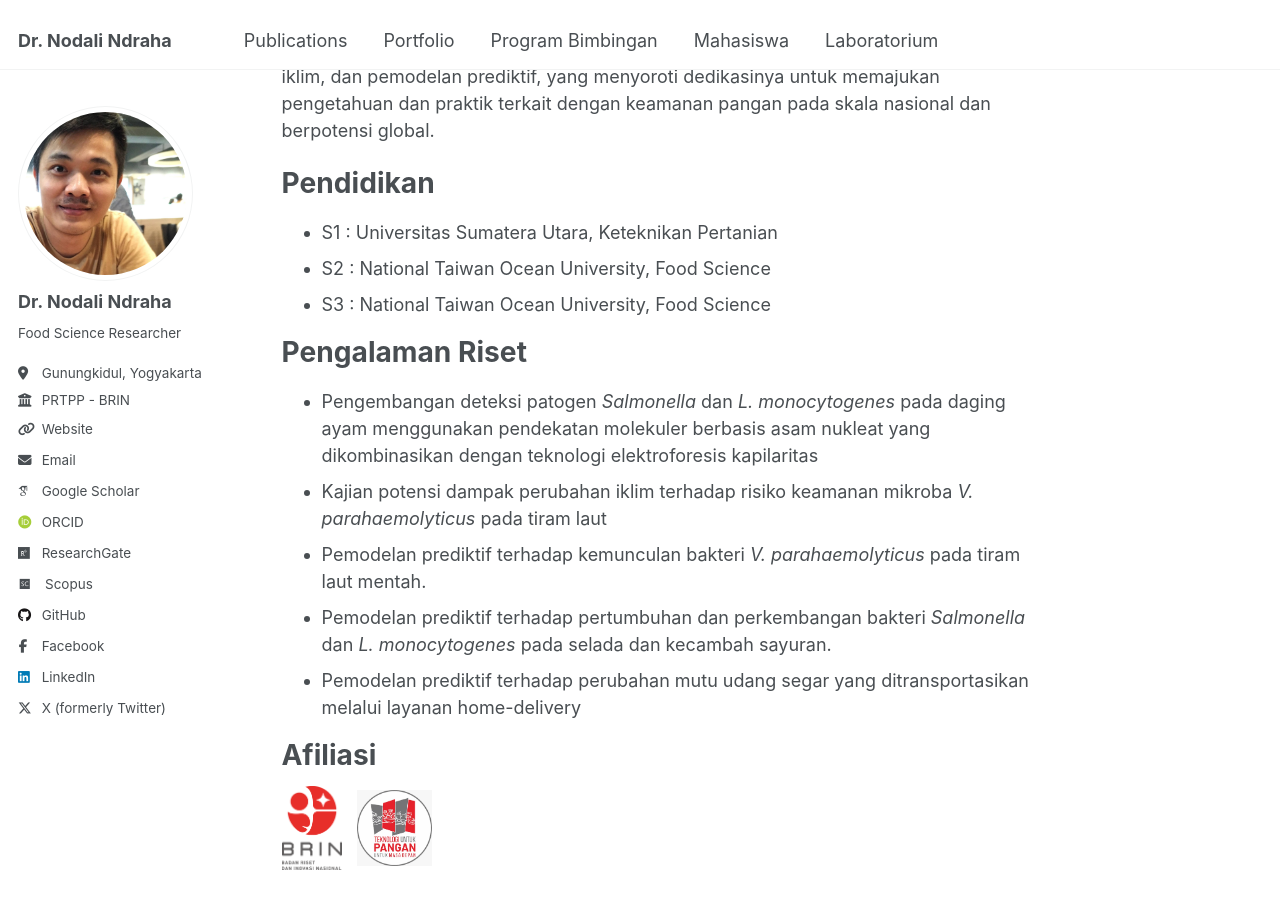
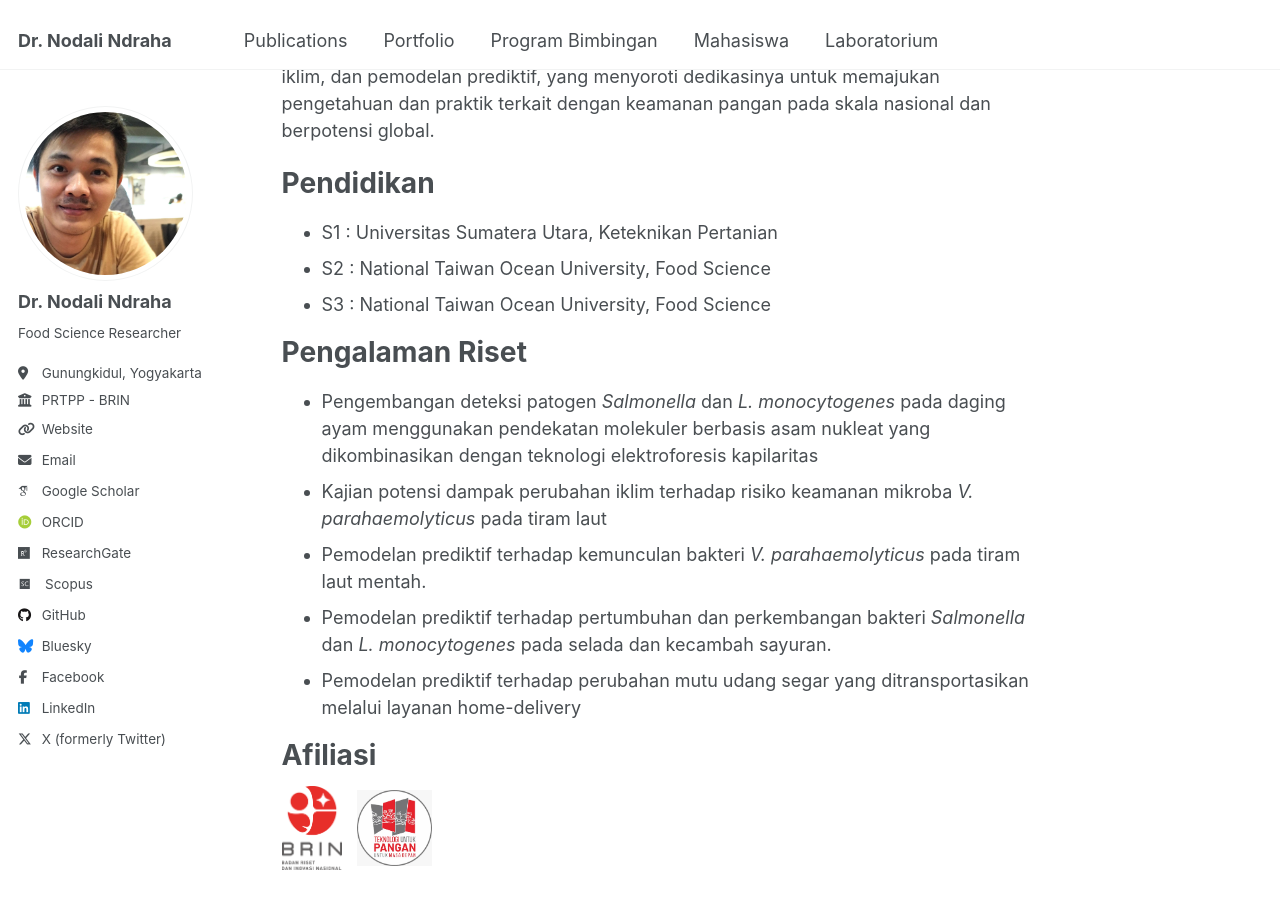
Before and after one commit to nndraha/nodali.github.io, a Jekyll site: the page built from _pages/about.md, in a window 1280 px wide and 900 px high, scrolled down 379 px. Built offline with Jekyll 4.4.1, drawn with Linux system fonts in a browser that asks for light colours; some web fonts are replaced.

Commit message:
Update _config.yml

```diff
--- a/_config.yml
+++ b/_config.yml
@@ -50,7 +50,7 @@ author:
   stackoverflow    : # User number or user number and name (i.e., use "1" or "1/jeff-atwood")
 
   # Social media
-  bluesky          : # "bsky.app" # Replace this with you Bluesky username
+  bluesky          : "nodali.bsky.social" # "bsky.app" # Replace this with you Bluesky username
   facebook         : "nndraha2021"
   flickr           : # Username
   foursquare       : # Username
@@ -94,7 +94,7 @@ talkmap_link             : false      #change to true to add link to talkmap on
 comments:
   provider               : "disqus" # false (default), "disqus", "discourse", "facebook", "google-plus", "staticman", "custom"
   disqus:
-    shortname            : "nodali"
+    shortname            : nodali
   discourse:
     server               : # https://meta.discourse.org/t/embedding-discourse-comments-via-javascript/31963 , e.g.: meta.discourse.org
   facebook:
```
